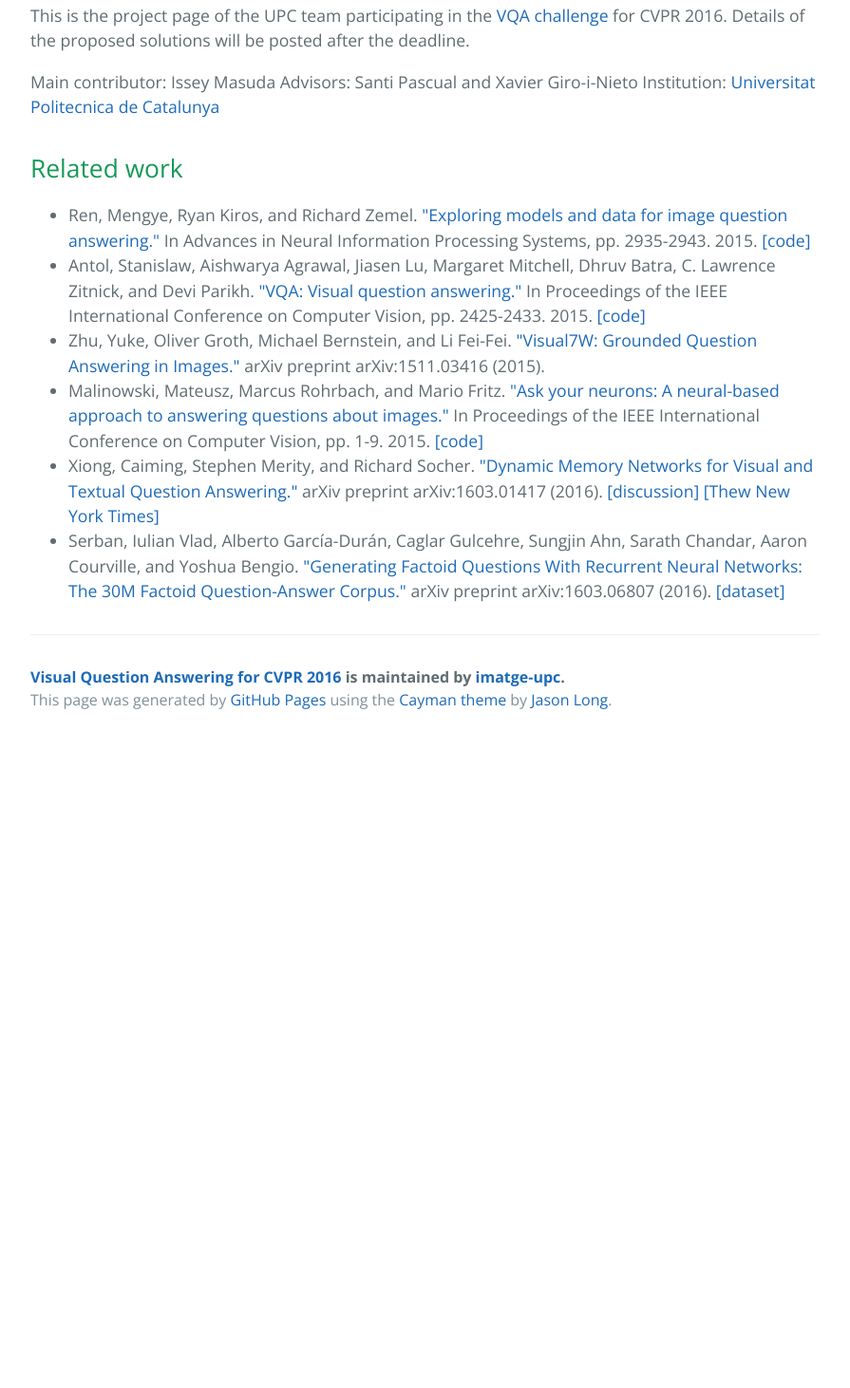
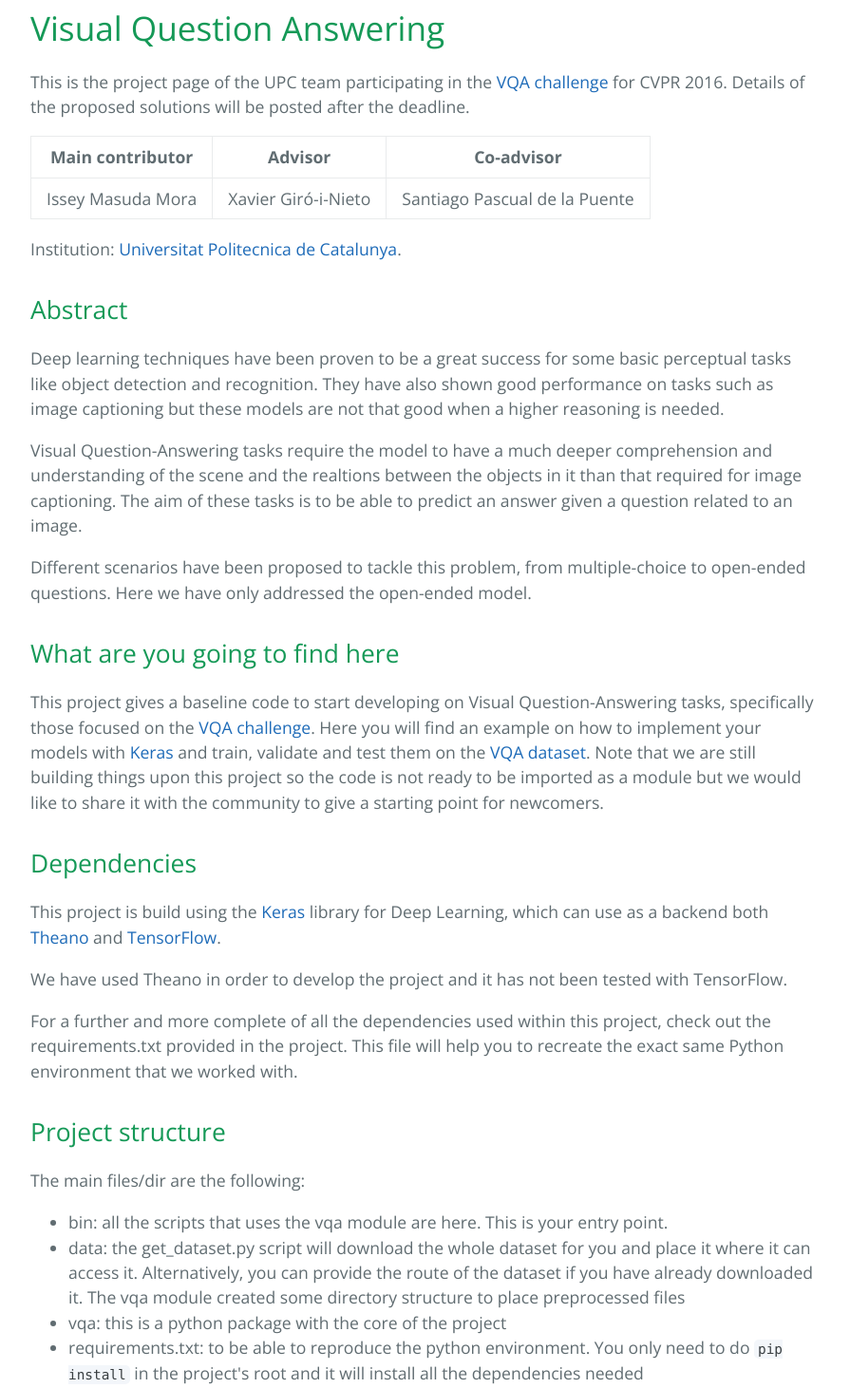
Before and after one commit to imatge-upc/vqa-2016-cvprw, a plain HTML site: page index.html in a window 1280 px wide. Shown: the part 412-1874 px from the top of the page at 95% size, without its empty margins (192-1087 px from the left). Before the commit the page ends 1193 px from the top, so only its background shows below. Drawn offline with nearby package versions, Linux system fonts and the light colour scheme.

Commit message:
Create gh-pages branch via GitHub

```diff
--- a/index.html
+++ b/index.html
@@ -19,11 +19,75 @@
     </section>
 
     <section class="main-content">
-      <p>This is the project page of the UPC team participating in the <a href="http://www.visualqa.org/challenge.html">VQA challenge</a> for CVPR 2016. Details of the proposed solutions will be posted after the deadline.</p>
+      <h1>
+<a id="visual-question-answering" class="anchor" href="#visual-question-answering" aria-hidden="true"><span aria-hidden="true" class="octicon octicon-link"></span></a>Visual Question Answering</h1>
 
-<p>Main contributor: Issey Masuda
-Advisors: Santi Pascual and Xavier Giro-i-Nieto
-Institution: <a href="http://www.upc.edu">Universitat Politecnica de Catalunya</a></p>
+<p>This is the project page of the UPC team participating in the <a href="http://www.visualqa.org/challenge.html">VQA challenge</a> for CVPR 2016. Details of the proposed solutions will be posted after the deadline.</p>
+
+
+
+<table>
+<thead>
+<tr>
+<th align="center">Main contributor</th>
+<th align="center">Advisor</th>
+<th align="center">Co-advisor</th>
+</tr>
+</thead>
+<tbody>
+<tr>
+<td align="center">Issey Masuda Mora</td>
+<td align="center">Xavier Giró-i-Nieto</td>
+<td align="center">Santiago Pascual de la Puente</td>
+</tr>
+</tbody>
+</table>
+
+<p>Institution: <a href="http://www.upc.edu">Universitat Politecnica de Catalunya</a>.</p>
+
+<h2>
+<a id="abstract" class="anchor" href="#abstract" aria-hidden="true"><span aria-hidden="true" class="octicon octicon-link"></span></a>Abstract</h2>
+
+<p>Deep learning techniques have been proven to be a great success for some basic perceptual tasks like object detection and recognition.
+They have also shown good performance on tasks such as image captioning but these models are not that good when a higher reasoning is needed.</p>
+
+<p>Visual Question-Answering tasks require the model to have a much deeper comprehension and understanding of the scene and the realtions between the objects
+in it than that required for image captioning. The aim of these tasks is to be able to predict an answer given a question related to an image.</p>
+
+<p>Different scenarios have been proposed to tackle this problem, from multiple-choice to open-ended questions. Here we have only addressed the
+open-ended model.</p>
+
+<h2>
+<a id="what-are-you-going-to-find-here" class="anchor" href="#what-are-you-going-to-find-here" aria-hidden="true"><span aria-hidden="true" class="octicon octicon-link"></span></a>What are you going to find here</h2>
+
+<p>This project gives a baseline code to start developing on Visual Question-Answering tasks, specifically those focused on the <a href="http://www.visualqa.org/challenge.html">VQA challenge</a>. Here you will find
+an example on how to implement your models with <a href="http://keras.io/">Keras</a> and train, validate and test them on the <a href="http://www.visualqa.org/download.html">VQA dataset</a>. Note that we are still building things upon this
+project so the code is not ready to be imported as a module but we would like to share it with the community to give a starting point for newcomers. </p>
+
+<h2>
+<a id="dependencies" class="anchor" href="#dependencies" aria-hidden="true"><span aria-hidden="true" class="octicon octicon-link"></span></a>Dependencies</h2>
+
+<p>This project is build using the <a href="https://github.com/fchollet/keras">Keras</a> library for Deep Learning, which can use as a backend both <a href="https://github.com/Theano/Theano">Theano</a>
+and <a href="https://github.com/tensorflow/tensorflow">TensorFlow</a>.</p>
+
+<p>We have used Theano in order to develop the project and it has not been tested with TensorFlow.</p>
+
+<p>For a further and more complete of all the dependencies used within this project, check out the requirements.txt provided in the project. This file will help you to recreate the exact
+same Python environment that we worked with.</p>
+
+<h2>
+<a id="project-structure" class="anchor" href="#project-structure" aria-hidden="true"><span aria-hidden="true" class="octicon octicon-link"></span></a>Project structure</h2>
+
+<p>The main files/dir are the following:</p>
+
+<ul>
+<li>bin: all the scripts that uses the vqa module are here. This is your entry point.</li>
+<li>data: the get_dataset.py script will download the whole dataset for you and place it where it can access it. Alternatively, you can provide the route of
+the dataset if you have already downloaded it. The vqa module created some directory structure to place preprocessed files</li>
+<li>vqa: this is a python package with the core of the project</li>
+<li>requirements.txt: to be able to reproduce the python environment. You only need to do <code>pip install</code> in the project's root and it will install all
+the dependencies needed</li>
+</ul>
 
 <h2>
 <a id="related-work" class="anchor" href="#related-work" aria-hidden="true"><span aria-hidden="true" class="octicon octicon-link"></span></a>Related work</h2>
@@ -33,14 +97,20 @@ Institution: <a href="http://www.upc.edu">Universitat Politecnica de Catalunya</
 </li>
 <li>Antol, Stanislaw, Aishwarya Agrawal, Jiasen Lu, Margaret Mitchell, Dhruv Batra, C. Lawrence Zitnick, and Devi Parikh. <a href="http://www.cv-foundation.org/openaccess/content_iccv_2015/html/Antol_VQA_Visual_Question_ICCV_2015_paper.html">"VQA: Visual question answering."</a> In Proceedings of the IEEE International Conference on Computer Vision, pp. 2425-2433. 2015. <a href="http://gitxiv.com/posts/zDn9kkA66FnG3ZuKz/vqa-visual-question-answering">[code]</a>
 </li>
-<li> Zhu, Yuke, Oliver Groth, Michael Bernstein, and Li Fei-Fei. <a href="http://web.stanford.edu/%7Eyukez/visual7w.html">"Visual7W: Grounded Question Answering in Images."</a> arXiv preprint arXiv:1511.03416 (2015).</li>
-<li> Malinowski, Mateusz, Marcus Rohrbach, and Mario Fritz. <a href="http://www.cv-foundation.org/openaccess/content_iccv_2015/html/Malinowski_Ask_Your_Neurons_ICCV_2015_paper.html">"Ask your neurons: A neural-based approach to answering questions about images."</a> In Proceedings of the IEEE International Conference on Computer Vision, pp. 1-9. 2015. <a href="https://www.mpi-inf.mpg.de/departments/computer-vision-and-multimodal-computing/research/vision-and-language/visual-turing-challenge/">[code]</a>
+<li>Zhu, Yuke, Oliver Groth, Michael Bernstein, and Li Fei-Fei. <a href="http://web.stanford.edu/%7Eyukez/visual7w.html">"Visual7W: Grounded Question Answering in Images."</a> arXiv preprint arXiv:1511.03416 (2015).</li>
+<li>Malinowski, Mateusz, Marcus Rohrbach, and Mario Fritz. <a href="http://www.cv-foundation.org/openaccess/content_iccv_2015/html/Malinowski_Ask_Your_Neurons_ICCV_2015_paper.html">"Ask your neurons: A neural-based approach to answering questions about images."</a> In Proceedings of the IEEE International Conference on Computer Vision, pp. 1-9. 2015. <a href="https://www.mpi-inf.mpg.de/departments/computer-vision-and-multimodal-computing/research/vision-and-language/visual-turing-challenge/">[code]</a>
 </li>
-<li> Xiong, Caiming, Stephen Merity, and Richard Socher. <a href="http://arxiv.org/abs/1603.01417">"Dynamic Memory Networks for Visual and Textual Question Answering."</a> arXiv preprint arXiv:1603.01417 (2016). <a href="https://news.ycombinator.com/item?id=11237125">[discussion]</a> <a href="http://www.nytimes.com/2016/03/07/technology/taking-baby-steps-toward-software-that-reasons-like-humans.html?_r=0">[Thew New York Times]</a>
+<li>Xiong, Caiming, Stephen Merity, and Richard Socher. <a href="http://arxiv.org/abs/1603.01417">"Dynamic Memory Networks for Visual and Textual Question Answering."</a> arXiv preprint arXiv:1603.01417 (2016). <a href="https://news.ycombinator.com/item?id=11237125">[discussion]</a> <a href="http://www.nytimes.com/2016/03/07/technology/taking-baby-steps-toward-software-that-reasons-like-humans.html?_r=0">[Thew New York Times]</a>
 </li>
 <li>Serban, Iulian Vlad, Alberto García-Durán, Caglar Gulcehre, Sungjin Ahn, Sarath Chandar, Aaron Courville, and Yoshua Bengio. <a href="http://arxiv.org/abs/1603.06807">"Generating Factoid Questions With Recurrent Neural Networks: The 30M Factoid Question-Answer Corpus."</a> arXiv preprint arXiv:1603.06807 (2016). <a href="http://agarciaduran.org/">[dataset]</a>
 </li>
 </ul>
+
+
+
+
+
+
 
       <footer class="site-footer">
         <span class="site-footer-owner"><a href="https://github.com/imatge-upc/vqa-2016">Visual Question Answering for CVPR 2016</a> is maintained by <a href="https://github.com/imatge-upc">imatge-upc</a>.</span>
```
Also changed, not shown: params.json (+1 -1 lines).
